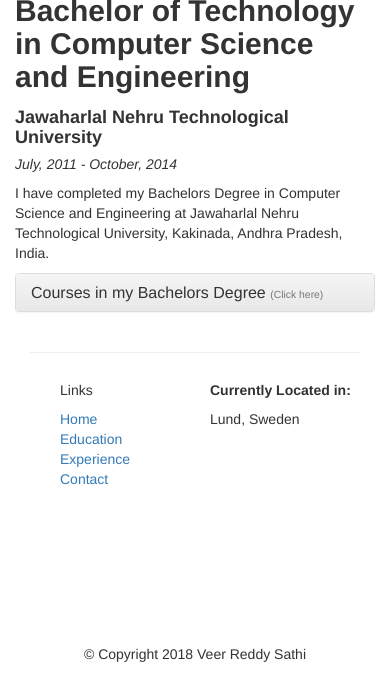
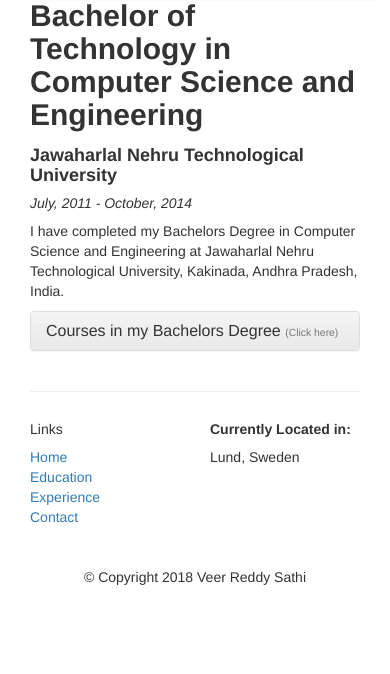
Before and after one commit to veerreddysathi/MyWebsite, a Django app: page /education/ in a window 390 px wide. Shown: the part 1143-1817 px from the top of the page. After the commit the page ends 1728 px from the top, so only its background shows below. Run offline with Django 3.2, Linux system fonts and the light colour scheme; some libraries are stand-ins or nearby versions.

Commit message:
added mobile responsiveness

```diff
--- a/templates/application/education.html
+++ b/templates/application/education.html
@@ -32,11 +32,11 @@ ul {
 				</ol>
             </div>
     </div>
-    <div class="container content-container">
+    <div class="container">
 
-		<div class="row row-content">
+		<div class="row">
             <div class="media">
-                    <div class="col-xs-12 col-sm-3 col-sm-push-1">
+                    <div class="col-xs-12 col-sm-3">
 						<div class="media-left media-middle">
 							<a href="#">
 							<img class="media-object img-thumbnail logos"
@@ -44,7 +44,7 @@ ul {
 							</a>
 						</div>
 					</div>
-					<div class="col-xs-12 col-sm-7 col-sm-push-1">
+					<div class="col-xs-12 col-sm-7 col-sm-offset-1">
 						<div class="media-body">
 							<div class="row">
 								<div class="col-xs-12">
@@ -54,10 +54,10 @@ ul {
 								</div>
 							</div>
 							<div class="row">
-								<div class="col-xs-7">
+								<div class="col-sm-7">
 									<h4><strong>Blekinge Institute of Technology</strong></h4>
 								</div>
-								<div class="col-sm-4 col-sm-push-1">
+								<div class="col-sm-4">
 									<p>
 										<h5><em>January, 2015 - October, 2016</em></h5>
 									</p>
@@ -108,17 +108,17 @@ ul {
             </div>
         </div>
 		<hr style="width:80%;">
-		<div class="row row-content">
-            <div class="row media">
-					<div class="col-xs-12 col-sm-3 col-sm-push-1">
-						<div class="media-right media-middle">
+		<div class="row">
+            <div class="media">
+					<div class="col-xs-12 col-sm-3">
+						<div class="media-left media-middle">
 							<a href="#">
 							<img class="media-object img-thumbnail logos"
 							src="{% static 'img/Jntuk.png' %}" alt="Image Not Available">
 							</a>
 						</div>
 					</div>
-					<div class="col-xs-12 col-sm-7 col-sm-push-1">
+					<div class="col-xs-12 col-sm-7 col-sm-offset-1">
 						<div class="media-body">
 							<div class="row">
 								<div class="col-xs-12">
@@ -131,7 +131,7 @@ ul {
 								<div class="col-sm-7">
 									<h4><strong>Jawaharlal Nehru Technological University</strong></h4>
 								</div>
-								<div class="col-sm-4 col-sm-push-1">
+								<div class="col-sm-4">
 									<p>
 										<h5><em>July, 2011 - October, 2014</em></h5>
 									</p>
@@ -165,12 +165,12 @@ ul {
 																<li>Computer Organisation and Architecture</li>
 																<li>Object Oriented Programming through JAVA</li>
 																<li>Computer Networks</li>
+																<li>UNIX Programming</li>
+																<li>Operating Systems</li>
 															</ul>
 														</div>
 														<div class="col-xs-12 col-sm-6">
 															<ul>
-																<li>UNIX Programming</li>
-																<li>Operating Systems</li>
 																<li>Advanced Data Structures</li>
 																<li>Data Communications</li>
 																<li>Advanced Java Programming</li>
--- a/templates/snippets/footer.html
+++ b/templates/snippets/footer.html
@@ -1,7 +1,7 @@
-    <footer class="row-footer">
-        <div class="container" >
-            <div class="row footer-div">
-                <div class="col-xs-5 col-xs-offset-1 col-sm-2 col-sm-offset-1">
+    <footer class="footer-div">
+        <div class="container">
+			<div class="row">
+					<div class="col-xs-6 col-sm-2 col-sm-offset-1">
 						<h5>Links</h5>
 						<ul class="list-unstyled">
 							<li><a href="/#/">Home</a></li>
@@ -16,16 +16,6 @@
 						  Lund, Sweden<br>
 						</address>
 					</div>
-                <div class="col-xs-12 col-sm-4">
-                    <div class="nav navbar-nav" style="padding: 40px 10px;">
-                        <a class="btn btn-social-icon btn-google-plus" href="http://google.com/+"><i class="fa fa-google-plus"></i></a>
-                        <a class="btn btn-social-icon btn-facebook" href="http://www.facebook.com/profile.php?id="><i class="fa fa-facebook"></i></a>
-                        <a class="btn btn-social-icon btn-linkedin" href="http://www.linkedin.com/in/"><i class="fa fa-linkedin"></i></a>
-                        <a class="btn btn-social-icon btn-twitter" href="http://twitter.com/"><i class="fa fa-twitter"></i></a>
-                        <a class="btn btn-social-icon btn-youtube" href="http://youtube.com/"><i class="fa fa-youtube"></i></a>
-                        <a class="btn btn-social-icon" href="mailto:"><i class="fa fa-envelope-o"></i></a>
-                    </div>
-                </div>
 					<div class="col-xs-12">
 						<p style="padding:10px;"></p>
 						<p align=center>© Copyright 2018 Veer Reddy Sathi</p>
```
Also changed, not shown: templates/application/certifications.html (+6 -6 lines), templates/application/experience.html (+7 -7 lines), templates/application/publications.html (+6 -6 lines). Lines whose indentation alone changed are shown as unchanged.
